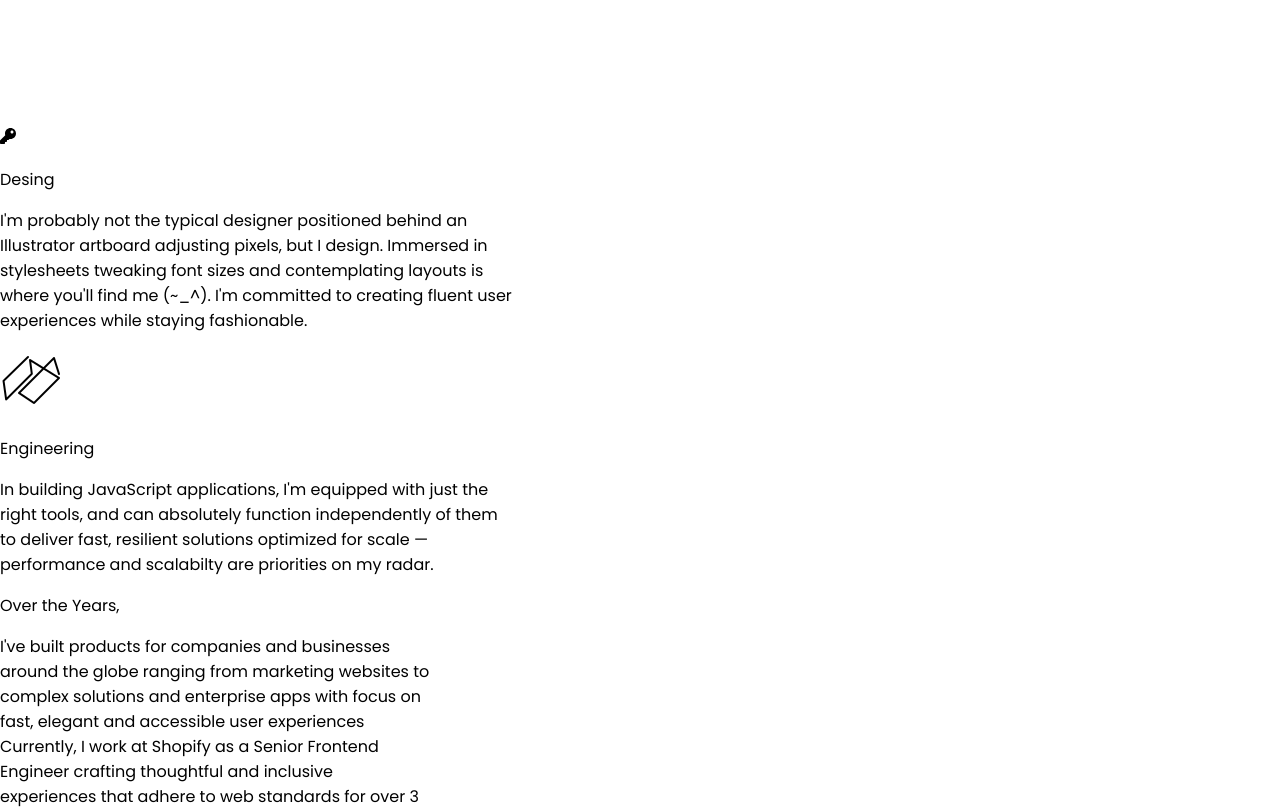
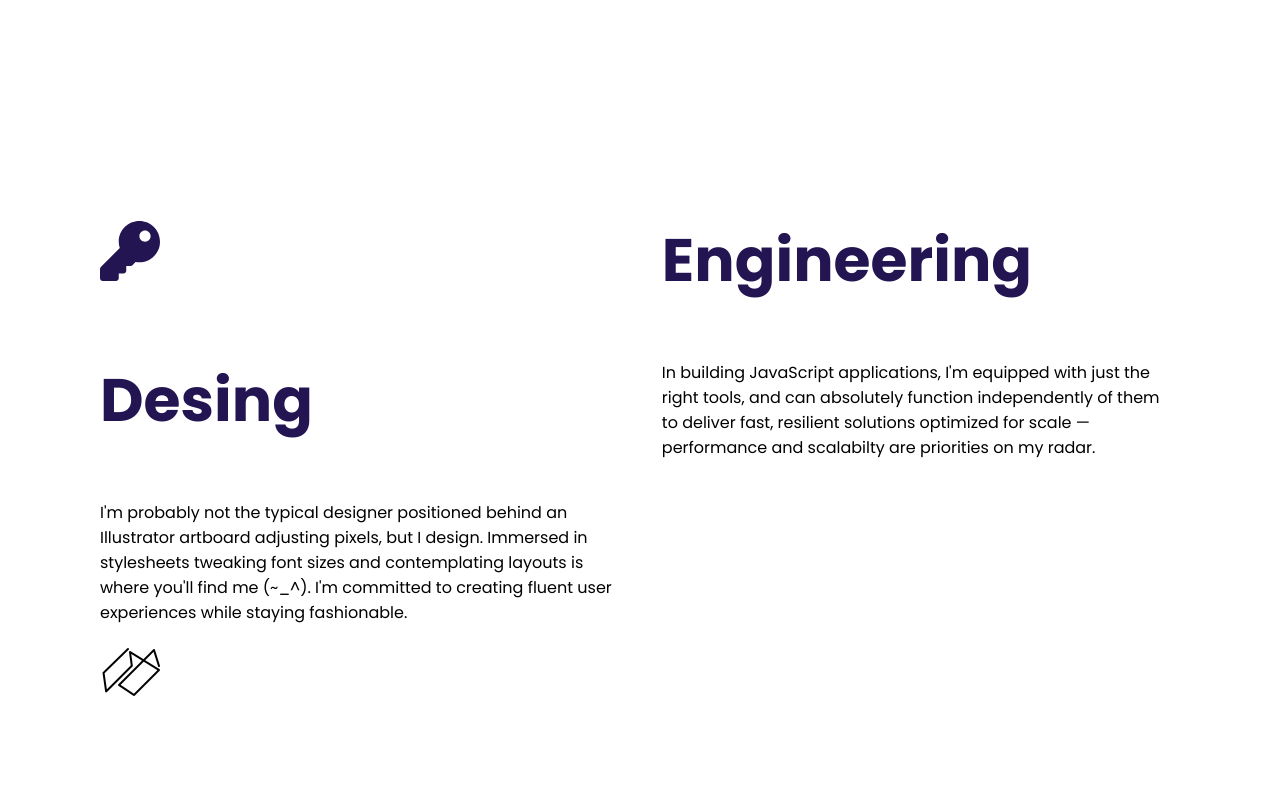
Before and after one commit to Nthenge/Nthenge-Official, a React (Create React App) app: page / in a window 1280 px wide. Shown: the part 740-1549 px from the top of the page. Built offline with nearby package versions, Linux system fonts and the light colour scheme.

Commit message:
changes in css code

```diff
--- a/src/App.css
+++ b/src/App.css
@@ -51,7 +51,7 @@ body{
   object-fit: cover;
 }
 
-.hero{
+.hero, .aboutMe{
   display: flex;
   flex-direction: row;
   gap: 50px;
@@ -68,7 +68,7 @@ body{
   height: inherit;
 }
 
-.frontend{
+.frontend, .aboutMe header p{
   font-size: 60px;
   font-weight: 700;
   color: rgb(34, 21, 82);
```
